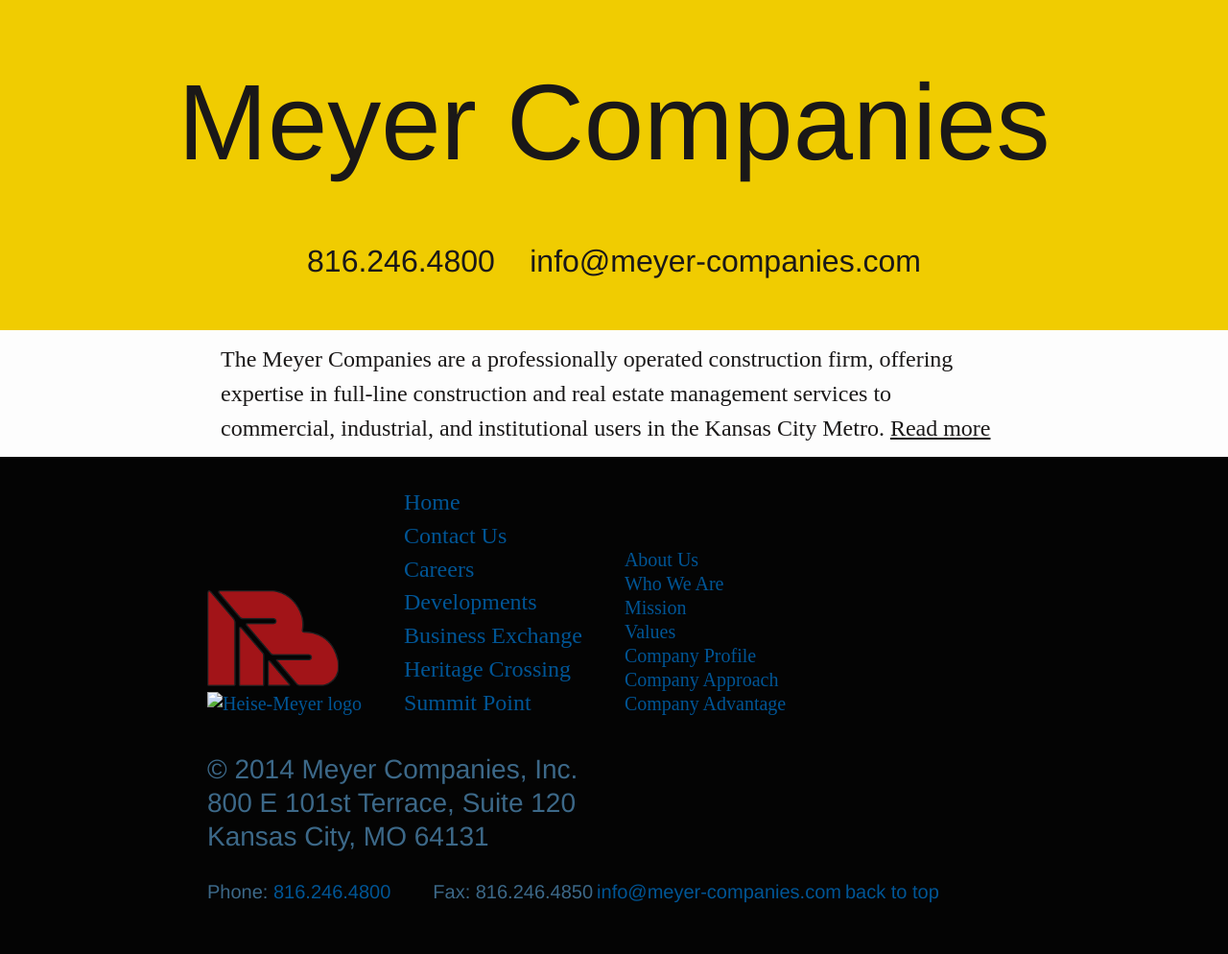
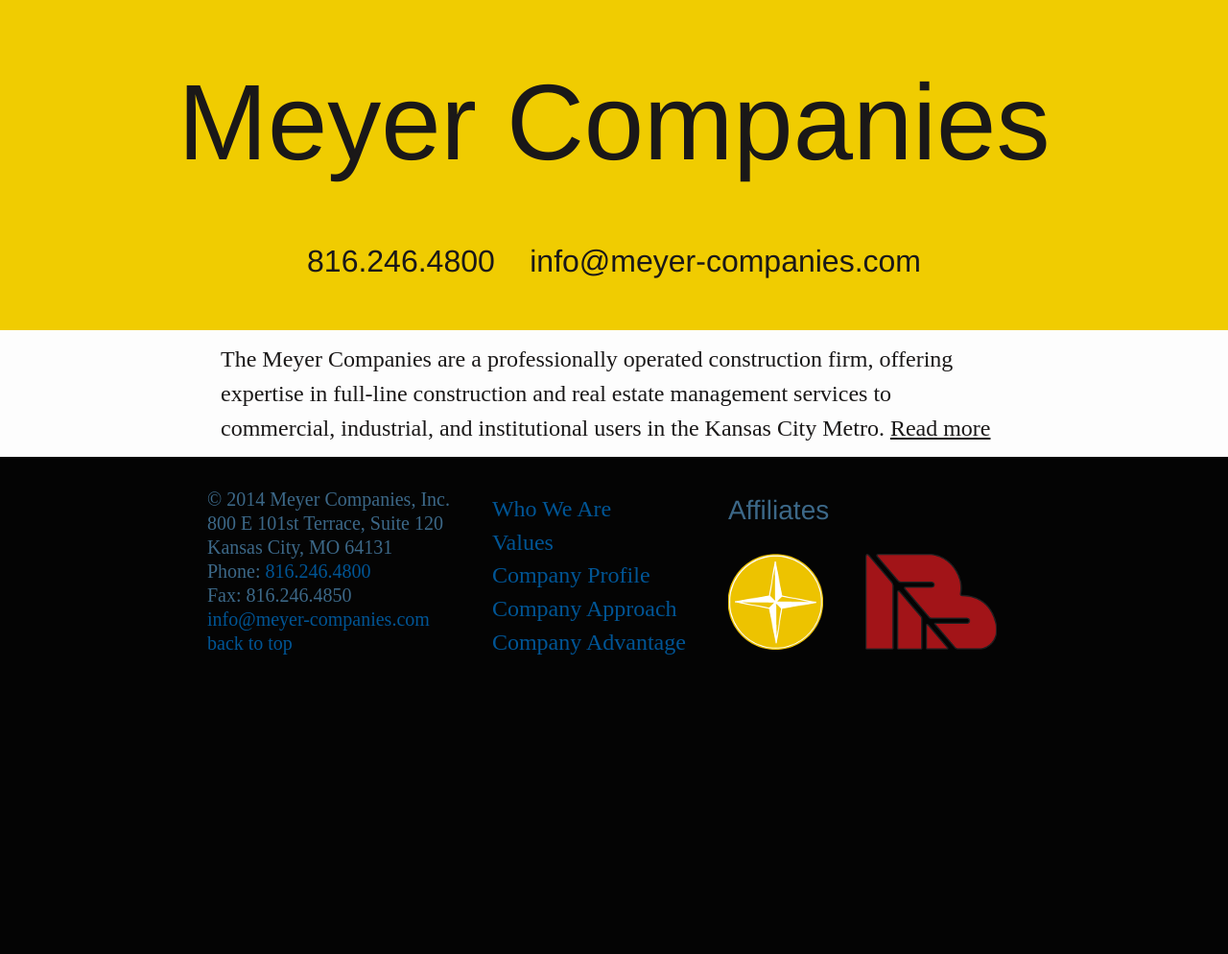
Before and after one commit to jiko/meyer-companies, a Jekyll site: the page built from index.html, in a window 1280 px wide. Shown: the whole page at 96% size. Built offline with Jekyll 4.4.1, drawn with Linux system fonts in a browser that asks for light colours; Markdown is read by kramdown in place of the engine named in the settings; after the commit the page ends 900 px from its top, so only the background shows below that.

Commit message:
Rearranged and reduced footer to what I think necessary.

```diff
--- a/_layouts/default.html
+++ b/_layouts/default.html
@@ -22,31 +22,7 @@
 {{ content | prettyprint }}
       </article>
       <footer id="footer">
-         <ul>
-           <li><a href="http://meyerbro.com"><img src="/Images/mbbc-logo-sm.png" alt="MBBC logo" title="Meyer Brothers Building Company" /></a></li>
-           <li><a href="http://heise-meyer.com"><img src="/Images/hm-logo-sm.png" alt="Heise-Meyer logo" title="Heise-Meyer" /></a></li>
-         </ul>
-         <ul>
-           <li><a href="/index.html">Home</a></li>
-           <li><a href="/contact.html">Contact Us</a></li>
-           <li><a href="/careers.html">Careers</a></li>
-           <li><a href="/developments.html">Developments</a>
-            <li><a href="/developments/Exchange.html">Business Exchange</a></li>
-            <li><a href="/developments/Heritage.html">Heritage Crossing</a></li>
-            <li><a href="/developments/Summit.html">Summit Point</a></li>
-           </li>
-         </ul>
-         <ul>
-           <li><a href="/aboutus.html">About Us</a>
-                <li><a href="/the-meyerco.html">Who We Are</a></li>
-                <li><a href="/mission.html">Mission</a></li>
-                <li><a href="/values.html">Values</a></li>
-                <li><a href="/profile.html">Company Profile</a></li>
-                <li><a href="/approach.html">Company Approach</a></li>
-                <li><a href="/advantage.html">Company Advantage</a></li>
-           </li>
-         </ul>
-         <ul>
+        <ul>
            <li>
              <address>
                &copy; 2014 Meyer Companies, Inc.<br/>
@@ -61,6 +37,18 @@
              >info@meyer-companies.com</a></li>
            <li><a href="#header">back to top</a></li>
         </ul>
-    </footer>
+        <ul>
+            <li><a href="/the-meyerco.html">Who We Are</a></li>
+            <li><a href="/values.html">Values</a></li>
+            <li><a href="/profile.html">Company Profile</a></li>
+            <li><a href="/approach.html">Company Approach</a></li>
+            <li><a href="/advantage.html">Company Advantage</a></li>
+         </ul>
+        <ul>
+          <li>Affiliates</li>
+           <li><a href="http://heise-meyer.com"><img src="/Images/hm-logo-sm.png" alt="Heise-Meyer logo" title="Heise-Meyer" /></a></li>
+           <li><a href="http://meyerbro.com"><img src="/Images/mbbc-logo-sm.png" alt="MBBC logo" title="Meyer Brothers Building Company" /></a></li>
+         </ul>
+      </footer>
   </body>
 </html>
```
Also changed, not shown: Images/hm-logo-sm.png (added).
